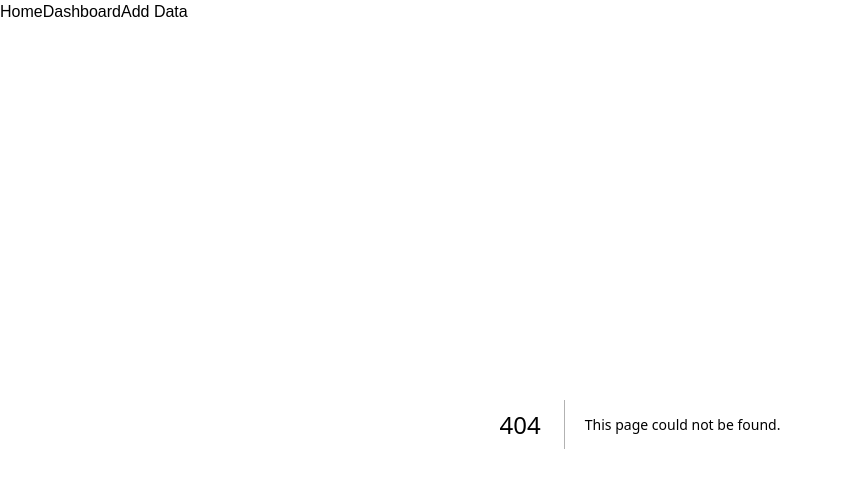
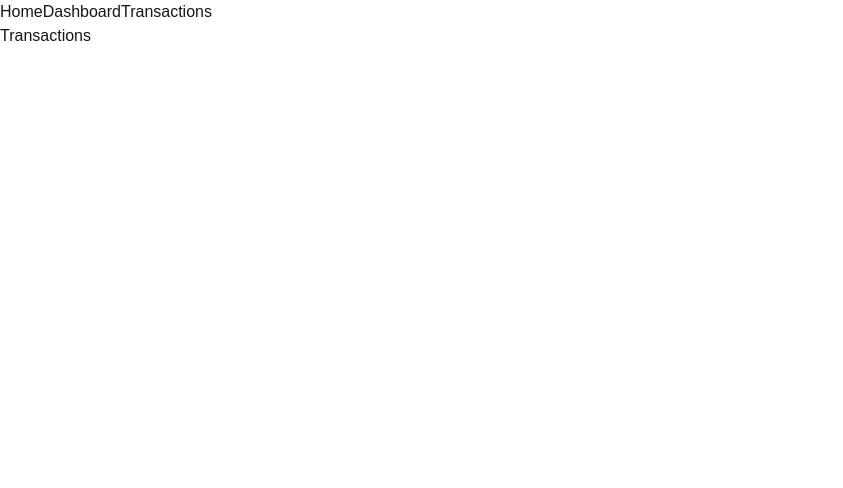
Before and after one commit to CP4485-Project-Riley-Dylan/CP4485EmergingTrendsProject, a Next.js app: page /transactions in a window 1280 px wide. Before the commit this address had no page. Shown: the top 488 px of the page, without its empty margins (0-843 px from the left). Built offline with nearby package versions, Linux system fonts and the light colour scheme.

Commit message:
Renamed "Add data" to "Transactions" project-wide.

```diff
--- a/app/add_data/page.js
+++ b/app/transactions/page.js
@@ -1,7 +1,7 @@
 export default function Page() {
   return (
     <>
-      <main>Add Data page</main>
+      <main>Transactions</main>
     </>
   )
 }
--- a/components/Navbar.js
+++ b/components/Navbar.js
@@ -5,7 +5,7 @@ export default function Navbar() {
         <nav>
             <Link href="/" >Home</Link>
             <Link href="/dashboard" >Dashboard</Link>
-            <Link href="/add_data" >Add Data</Link>
+            <Link href="/transactions" >Transactions</Link>
         </nav>
     )
 }
```
